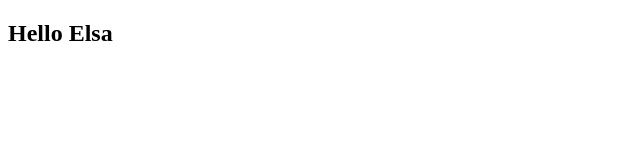
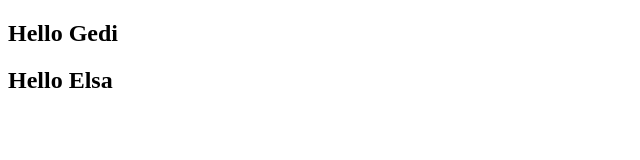
Before and after one commit to antishsh/alx-system_engineering-devops, a plain HTML site: page Elsa/index.html in a window 1280 px wide. Shown: the whole page, without its empty margins (0-640 px from the left). Drawn offline with Linux system fonts and the light colour scheme.

Commit message:
This is second commit

```diff
--- a/Elsa/index.html
+++ b/Elsa/index.html
@@ -7,6 +7,7 @@
     <title>Elsa File</title>
 </head>
 <body>
+    <h2>Hello Gedi</h2>
     <h2>Hello Elsa</h2>
 </body>
 </html>
```
